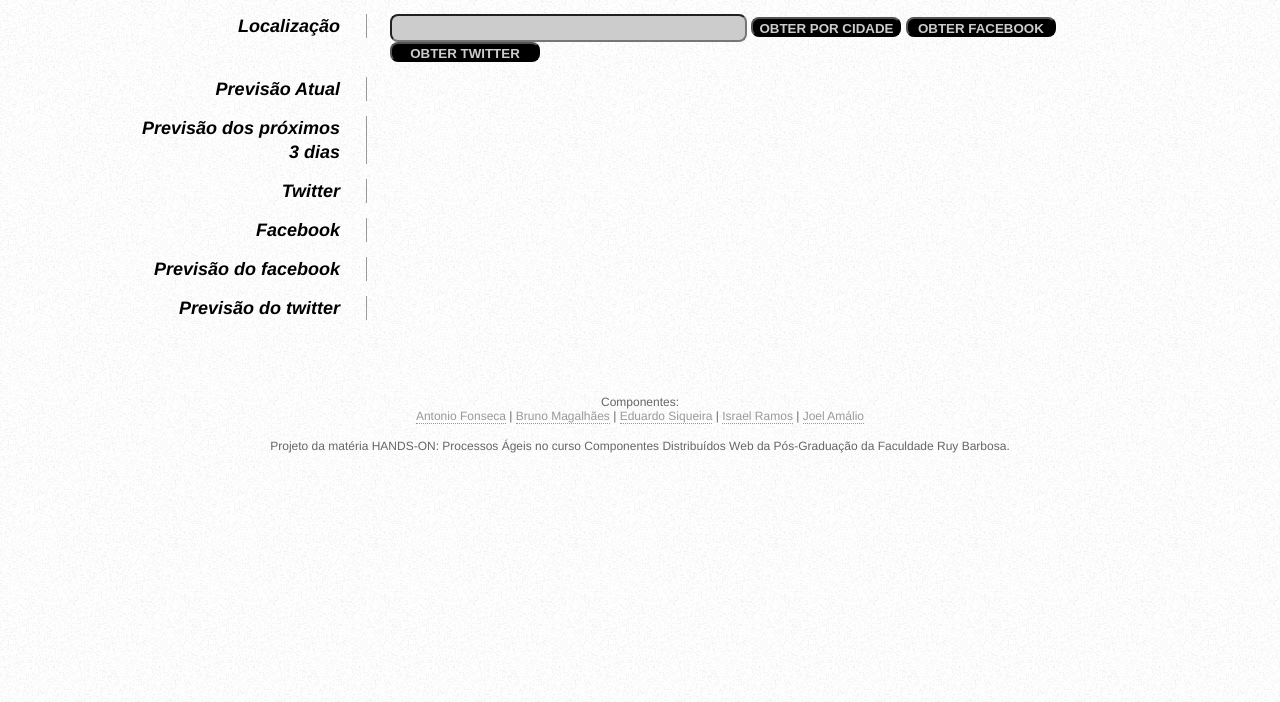
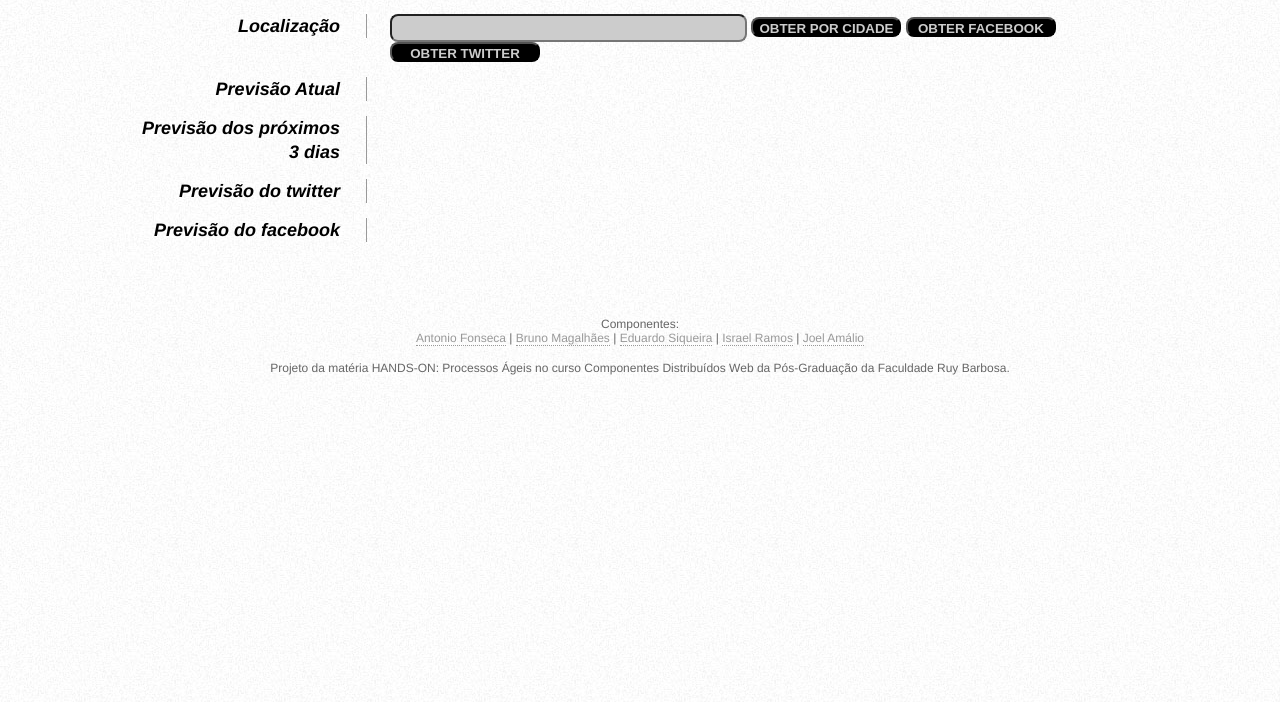
Before and after one commit to joelamalio/frb-pos-previsao-tempo, a plain HTML site: page index.html in a window 1280 px wide. Shown: the part 98-800 px from the top of the page. Drawn offline with Linux system fonts and the light colour scheme.

Commit message:
facebook

```diff
--- a/index.html
+++ b/index.html
@@ -54,7 +54,7 @@
 
                 <dl>
                     <dd class="clear"></dd>
-                    <dt>Twitter</dt>
+                    <dt>Previsão do twitter</dt>
                     <dd>
                         <div id="twitter"></div>
                     </dd>
@@ -62,24 +62,10 @@
 
                 <dl>
                     <dd class="clear"></dd>
-                    <dt>Facebook</dt>
+                    <dt>Previsão do facebook</dt>
                     <dd>
                         <div id="facebook"></div>
                     </dd>
-                </dl>
-
-                <dl>
-                    <dd class="clear"></dd>
-                    <dt>Previsão do facebook</dt>
-                    <div id="previsao_facebook">
-                    </div>
-                </dl>
-
-                <dl>
-                    <dd class="clear"></dd>
-                    <dt>Previsão do twitter</dt>
-                    <div id="previsao_twitter">
-                    </div>
                 </dl>
 
                 <dl><dd class="clear"></dd></dl>
```
